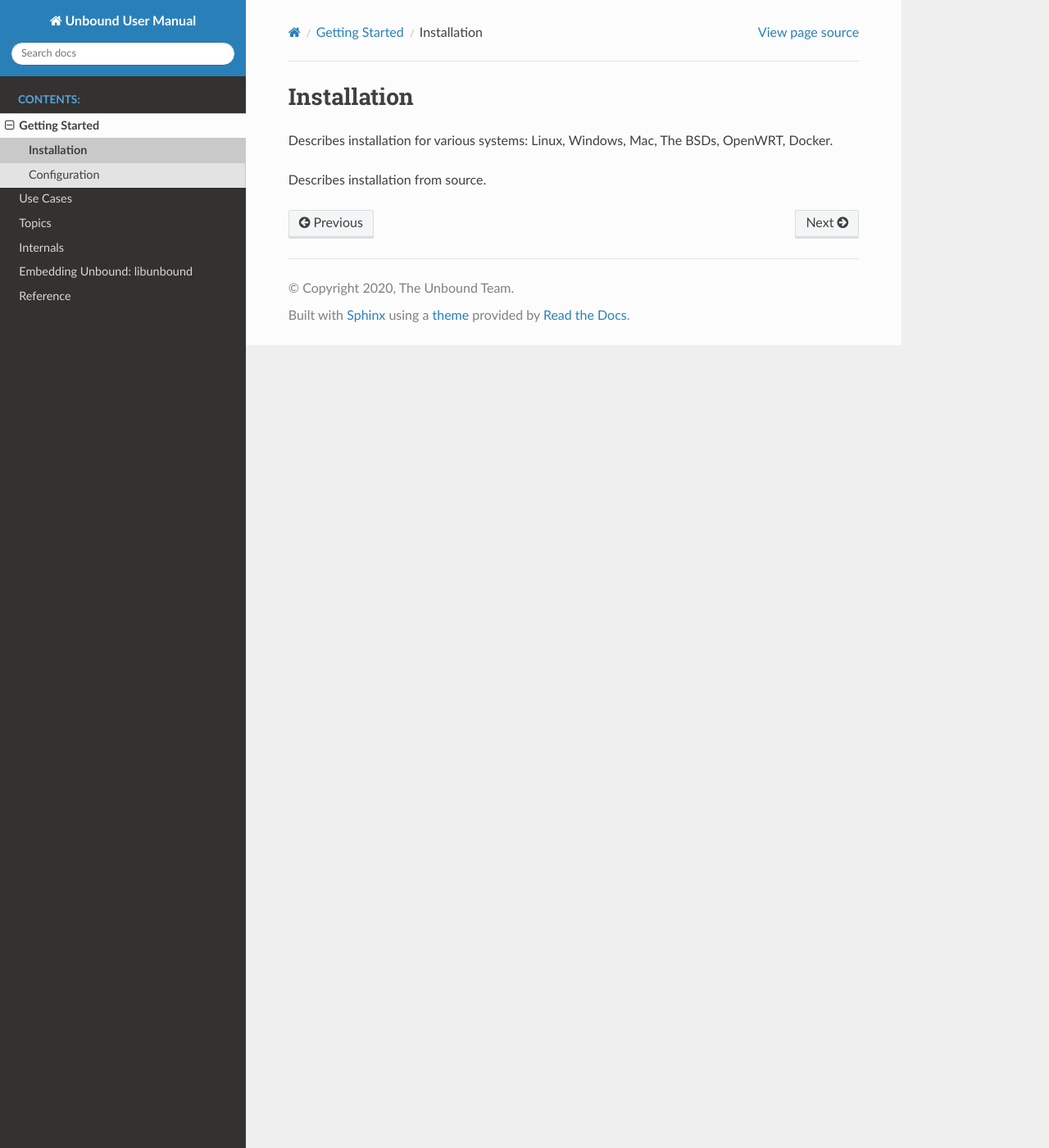
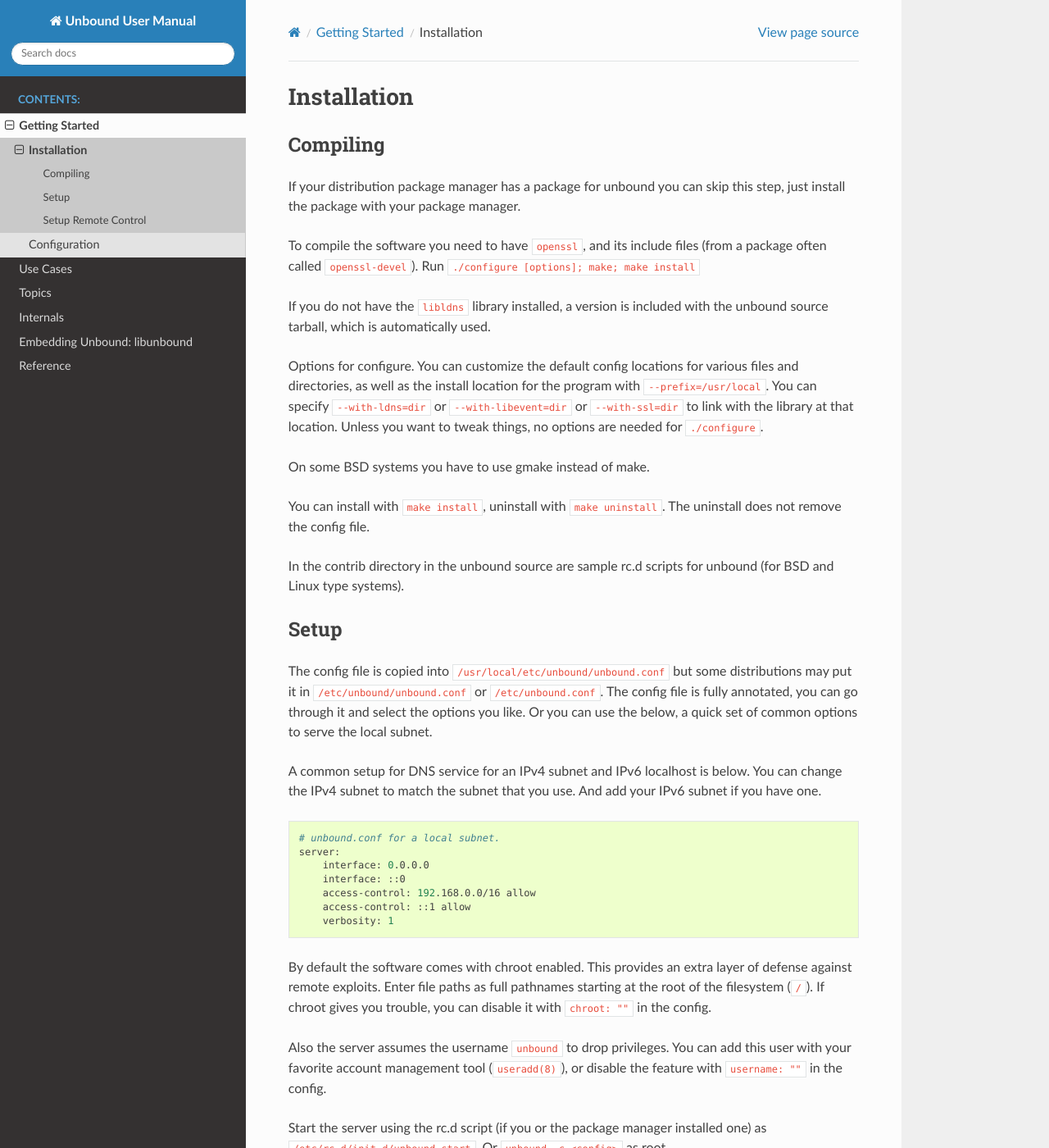
Before and after one commit to NLnetLabs/unbound-manual, a Sphinx documentation site: the page built from source/getting-started/installation.rst, in a window 1280 px wide and 1400 px high. Shown: the whole window at 82% size. Built offline with Sphinx 7.4.7 and the Read the Docs theme 2.0.0, drawn with Linux system fonts in a browser that asks for light colours; some of the changed text lies outside the part shown.

Commit message:
Add Installation

```diff
--- a/source/getting-started/installation.rst
+++ b/source/getting-started/installation.rst
@@ -1,7 +1,88 @@
 Installation
-------------
+============
 
-Describes installation for various systems: Linux, Windows, Mac, The BSDs,
-OpenWRT, Docker.
+Compiling
+---------
 
-Describes installation from source.
+If your distribution package manager has a package for unbound you can
+skip this step, just install the package with your package manager.
+
+To compile the software you need to have ``openssl``, and its include files
+(from a package often called ``openssl-devel``).
+Run ``./configure [options]; make; make install``
+
+If you do not have the ``libldns`` library installed, a version is included
+with the unbound source tarball, which is automatically used.
+
+Options for configure.  You can customize the default config locations for
+various files and directories, as well as the install location for the
+program with ``--prefix=/usr/local``.  You can specify
+``--with-ldns=dir`` or ``--with-libevent=dir`` or
+``--with-ssl=dir`` to link with the library at that location.
+Unless you want to tweak things, no options are needed for ``./configure``.
+
+On some BSD systems you have to use gmake instead of make.
+
+You can install with ``make install``, uninstall with ``make uninstall``.
+The uninstall does not remove the config file.
+
+In the contrib directory in the unbound source are sample rc.d scripts
+for unbound (for BSD and Linux type systems).
+
+Setup
+-----
+
+The config file is copied into ``/usr/local/etc/unbound/unbound.conf``
+but some distributions may put it in ``/etc/unbound/unbound.conf``
+or ``/etc/unbound.conf``.
+The config file is fully annotated, you can go through it and select the
+options you like.  Or you can use the below, a quick set of common options
+to serve the local subnet.
+
+A common setup for DNS service for an IPv4 subnet and IPv6 localhost is below.
+You can change the IPv4 subnet to match the subnet that you use. And add
+your IPv6 subnet if you have one.
+
+.. code:: bash
+
+    # unbound.conf for a local subnet.
+    server:
+        interface: 0.0.0.0
+        interface: ::0
+        access-control: 192.168.0.0/16 allow
+        access-control: ::1 allow
+        verbosity: 1
+
+By default the software comes with chroot enabled. This provides an extra
+layer of defense against remote exploits. Enter file paths as full pathnames
+starting at the root of the filesystem (``/``). If chroot gives
+you trouble, you can disable it with ``chroot: ""`` in the config.
+
+Also the server assumes the username ``unbound`` to drop privileges.
+You can add this user with your favorite account management tool (``useradd(8)``),
+or disable the feature with ``username: ""`` in the config.
+
+Start the server using the rc.d script (if you or the package manager
+installed one) as ``/etc/rc.d/init.d/unbound start``.
+Or ``unbound -c <config>`` as root.
+
+Setup Remote Control
+--------------------
+
+If you want to you can setup remote control using ``unbound-control``.
+First run ``unbound-control-setup`` to generate the necessary
+TLS key files (they are put in the default install directory).
+If you use a username of ``unbound`` to run the daemon from use
+``sudo -u unbound unbound-control-setup`` to generate the keys, so
+that the server is allowed to read the keys.
+Then add the following at the end of the config file.
+
+.. code:: bash
+
+    # enable remote-control
+    remote-control:
+        control-enable: yes
+
+You can now use ``unbound-control`` to send commands to the daemon.
+It needs to read the key files, so you may need to ``sudo unbound-control``.
+Only connections from localhost are allowed by default.
--- a/source/index.rst
+++ b/source/index.rst
@@ -1,7 +1,7 @@
 .. Unbound User Manual master file
 
-Welcome to the Unbound User Manual!
-===================================
+Unbound by NLnet Labs
+=====================
 
 .. Warning:: This project has been launched in March 2020 and has the goal to
              replace the `existing documentation
```
